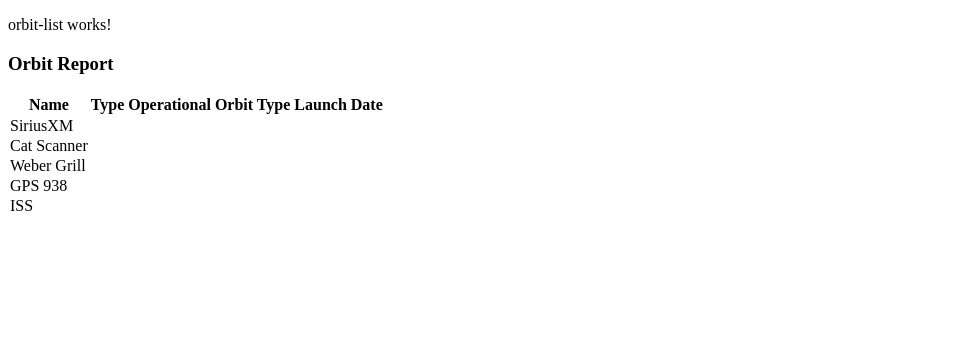
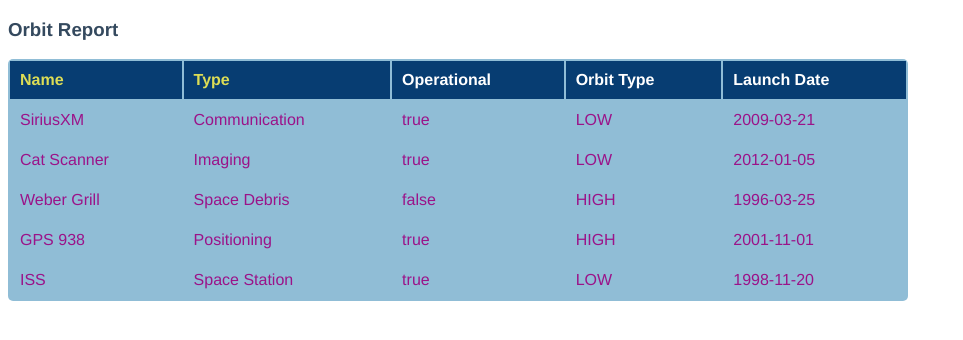
Before and after one commit to krystalwhite/OrbitReport, an Angular app in the folder Unit1/orbit-report/: page / in a window 1280 px wide. Shown: the top 340 px of the page, without its empty margins (0-963 px from the left). Built offline with nearby package versions, Linux system fonts and the light colour scheme.

Commit message:
step 4 complete

```diff
--- a/Unit1/orbit-report/src/app/app.component.css
+++ b/Unit1/orbit-report/src/app/app.component.css
@@ -0,0 +1,13 @@
+.search-form {
+    margin-bottom: 40px;
+}
+
+button {
+    margin-left: 10px;
+    color: #fff;
+    background-color: #009b25;
+    border-radius: 4px;
+    padding: 2px 5px;
+    font-size: 18px;
+    cursor: pointer;
+}
--- a/Unit1/orbit-report/src/app/orbit-list/orbit-list.component.css
+++ b/Unit1/orbit-report/src/app/orbit-list/orbit-list.component.css
@@ -0,0 +1,28 @@
+.sortable {
+    cursor: pointer;
+    color: #dd5;
+}
+
+.warning {
+    background-color: #da8a8a;
+}
+
+table {
+  color: rgb(155, 19, 137);
+  border-radius: 5px;
+  overflow: hidden;
+  margin: 15px 0;
+  min-width: 900px;
+  background: #90bdd6;
+}
+
+.header-row {
+    background: #073d72;
+    color: #fff;
+}
+
+th, td {
+    text-align: left;
+    margin: 5px 10px;
+    padding: 10px;
+}
--- a/Unit1/orbit-report/src/app/orbit-list/orbit-list.component.html
+++ b/Unit1/orbit-report/src/app/orbit-list/orbit-list.component.html
@@ -1,6 +1,3 @@
-<p>orbit-list works!</p>
-
-
 <h3>Orbit Report</h3>
 <table>
    <tr class="header-row">
@@ -10,5 +7,13 @@
       <th>Orbit Type</th>
       <th>Launch Date</th>
    </tr>
-   <tr *ngFor="let satellite of satellites"> {{satellite.name}} </tr>
+   <tbody>
+   <tr *ngFor="let satellite of satellites">
+   <td>{{satellite.name}}</td>
+   <td>{{satellite.type}}</td>
+   <td>{{satellite.operational}}</td>
+   <td>{{satellite.orbitType}}</td>
+   <td>{{satellite.launchDate}}</td>
+</tr>
+</tbody>
 </table>
--- a/Unit1/orbit-report/src/index.html
+++ b/Unit1/orbit-report/src/index.html
@@ -7,6 +7,18 @@
 
   <meta name="viewport" content="width=device-width, initial-scale=1">
   <link rel="icon" type="image/x-icon" href="favicon.ico">
+
+  <style>
+    body {
+      font-family: 'Helvetica', 'Courier';
+    }
+
+    h3 {
+        color: #34495E;
+    }
+  </style>
+
+
 </head>
 <body>
   <app-root></app-root>
```
